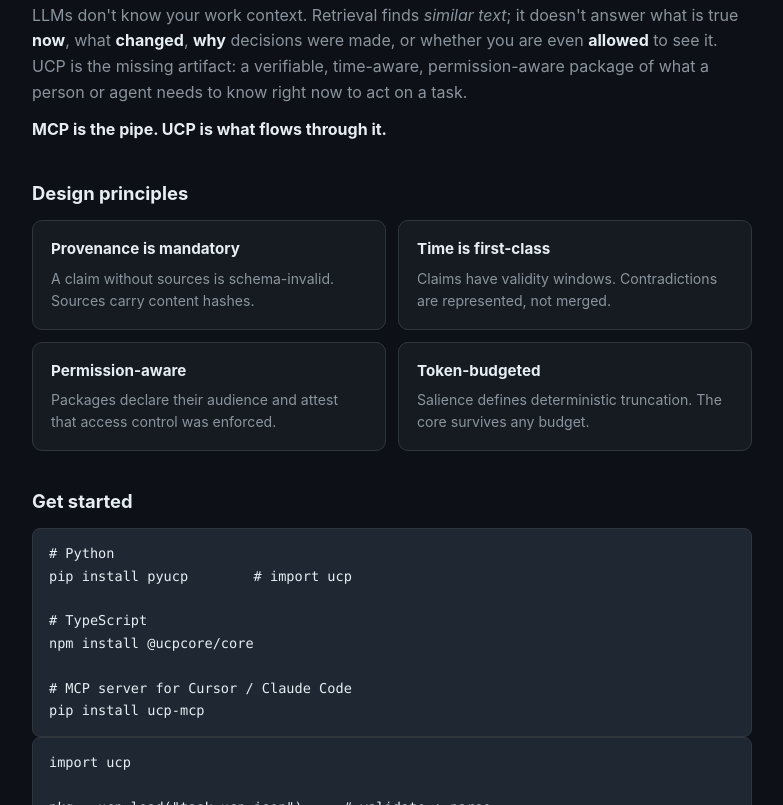
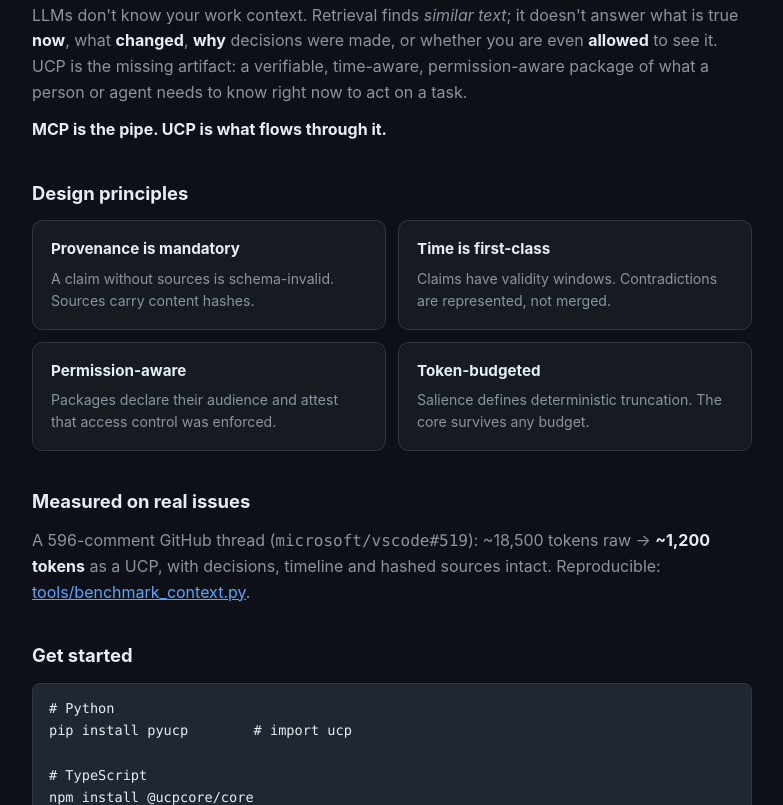
Before and after one commit to ucpcore/ucp, a plain HTML site: page index.html in a window 1280 px wide. Shown: the part 399-1204 px from the top of the page, without its empty margins (248-1031 px from the left). Drawn offline with Linux system fonts and the light colour scheme.

Commit message:
docs: add measured context numbers to the landing page

```diff
--- a/index.html
+++ b/index.html
@@ -89,6 +89,12 @@
       <p>Salience defines deterministic truncation. The core survives any budget.</p></div>
   </div>
 
+  <h2>Measured on real issues</h2>
+  <p>A 596-comment GitHub thread (<code>microsoft/vscode#519</code>):
+  ~18,500 tokens raw → <strong>~1,200 tokens</strong> as a UCP, with decisions,
+  timeline and hashed sources intact. Reproducible:
+  <a href="https://github.com/ucpcore/ucp/blob/main/tools/benchmark_context.py">tools/benchmark_context.py</a>.</p>
+
   <h2>Get started</h2>
   <pre><code># Python
 pip install pyucp        # import ucp
```
